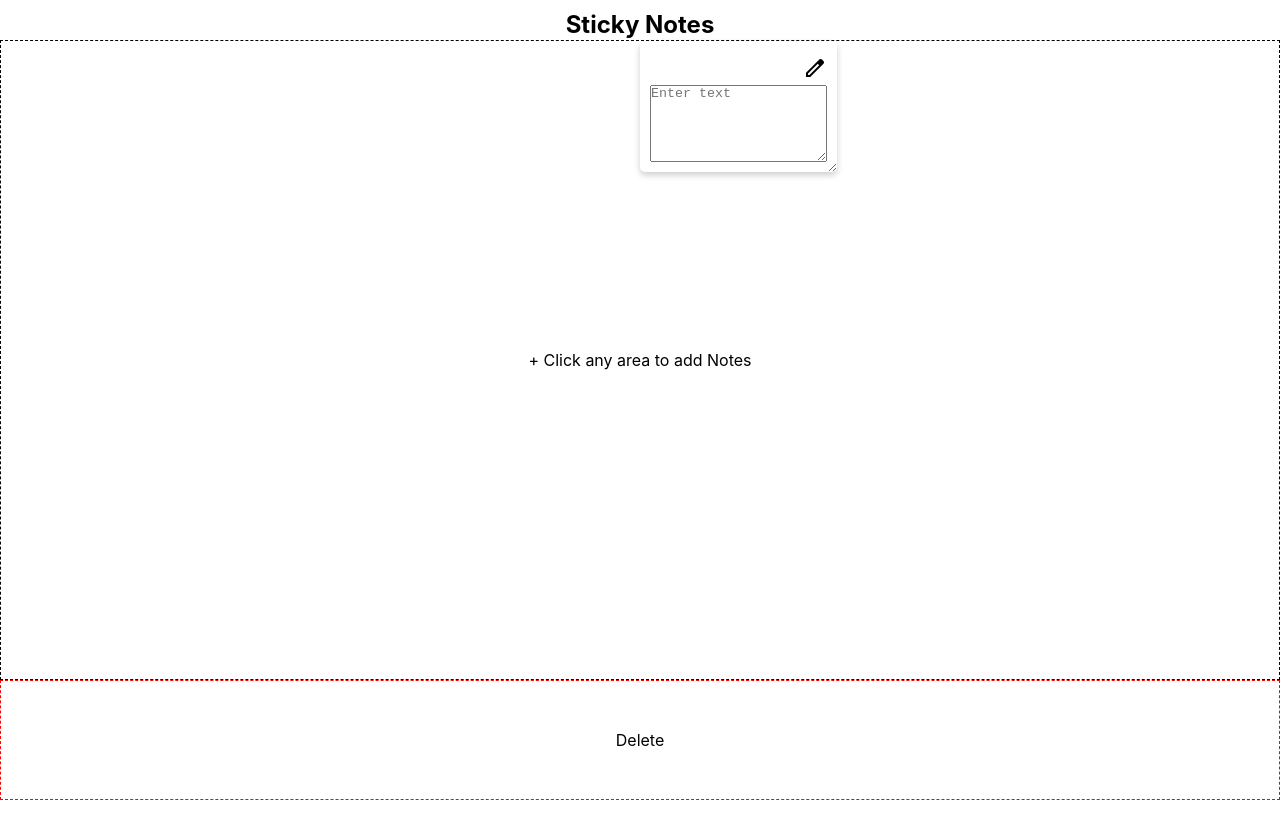
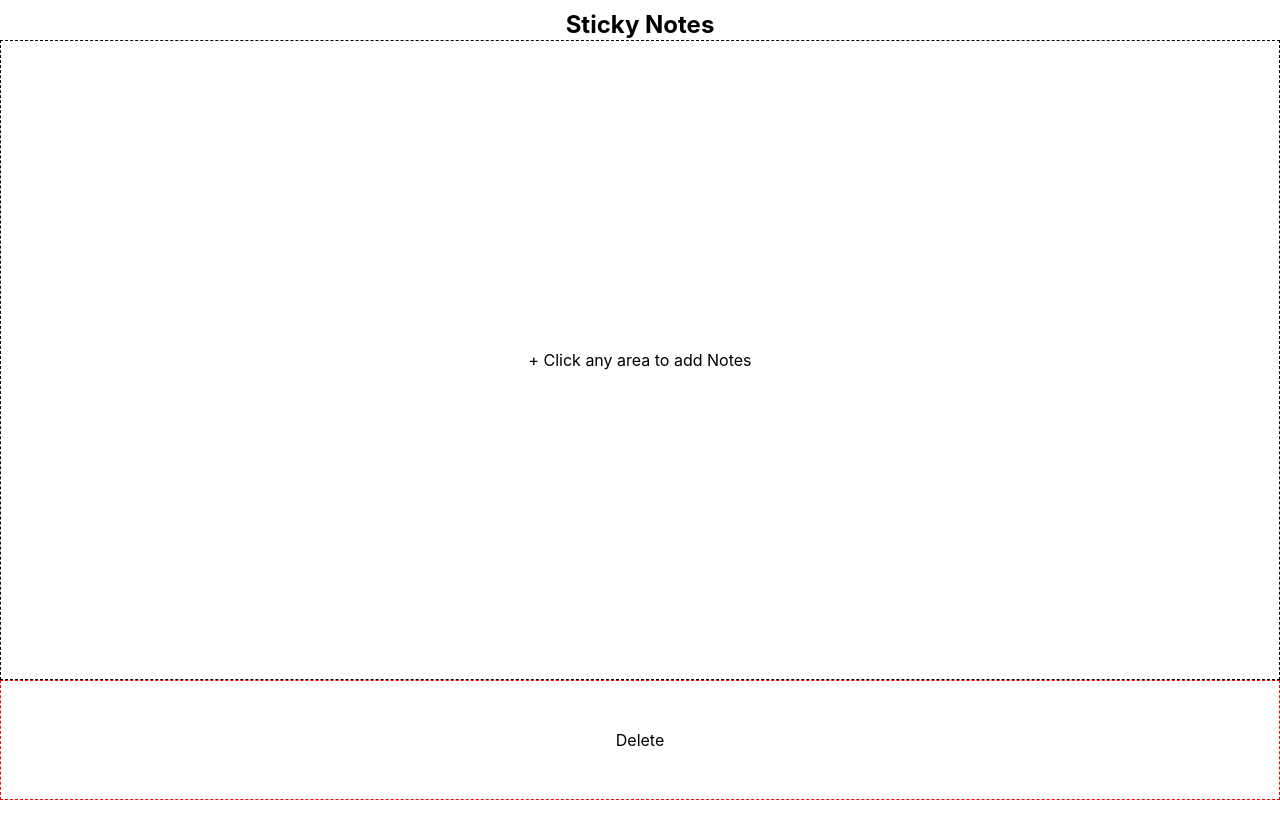
Before and after one commit to phil196000/sticky-notes, a React (Create React App) app: page / in a window 1280 px wide. Before the commit the page ends 800 px from the top, so only its background shows below. Built offline with nearby package versions, Linux system fonts and the light colour scheme.

Commit message:
implemented initial add and delete

```diff
--- a/src/App.tsx
+++ b/src/App.tsx
@@ -1,5 +1,4 @@
 import './App.css';
-import Delete from './components/Delete/Delete';
 import NotesArea from './components/Notes/NotesArea';
 
 function App() {
@@ -7,7 +6,6 @@ function App() {
     <div className="App">
       <h2 className='title'>Sticky Notes</h2>
       <NotesArea />
-      <Delete />
     </div>
   );
 }
--- a/src/components/Delete/Delete.tsx
+++ b/src/components/Delete/Delete.tsx
@@ -1,9 +1,22 @@
+import { FC } from 'react'
+import { useNotesContext } from '../../context/NotesContext'
 import './style.css'
-type Props = {}
+type Props = {
+  id: string
+}
 
-const Delete = (props: Props) => {
+const Delete: FC<Props> = ({ id }: Props) => {
+  const notesContext = useNotesContext()
+  const dragOver = (e: React.DragEvent<HTMLDivElement>) => {
+    e.preventDefault()
+  }
+  const drop = (e: React.DragEvent<HTMLDivElement>) => {
+    e.preventDefault();
+    notesContext?.removeNote(id)
+  }
+
   return (
-    <div className='delete'>Delete</div>
+    <div className='delete' onDrop={drop} onDragOver={dragOver}>Delete</div>
   )
 }
 
--- a/src/components/NoteCard/NoteCard.tsx
+++ b/src/components/NoteCard/NoteCard.tsx
@@ -1,18 +1,25 @@
 import { useEffect, useRef, useState } from 'react'
 import './style.css'
 
-type Props = {}
+type Props = {
+    drag: () => void
+}
 
-const NoteCard = (props: Props) => {
+const NoteCard = ({ drag }: Props) => {
     const noteCardRef = useRef<HTMLDivElement>(null)
     const [pos1, setPos1] = useState(0);
     const [pos2, setPos2] = useState(0);
     const [pos3, setPos3] = useState(0);
     const [pos4, setPos4] = useState(0);
+
+
+
     useEffect(() => {
         console.log('pos1', pos1, 'pos2', pos2, 'pos3', pos3, 'pos4', pos4, ':::ref:::', noteCardRef.current?.style.top, noteCardRef.current?.style.left);
 
     }, [pos1, pos2, pos3, pos4])
+
+
 
     const dragMouseDown = (e: React.MouseEvent<HTMLDivElement, MouseEvent>) => {
 
@@ -52,7 +59,9 @@ const NoteCard = (props: Props) => {
         document.onmousemove = null;
     }
     return (
-        <div ref={noteCardRef} className='note-card' onMouseDown={dragMouseDown}>
+        <div onDrag={drag} draggable={true} ref={noteCardRef} className='note-card'
+        // onMouseDown={dragMouseDown}
+        >
             <span className="material-symbols-outlined edit">
                 edit
             </span>
--- a/src/components/Notes/NotesArea.tsx
+++ b/src/components/Notes/NotesArea.tsx
@@ -1,20 +1,45 @@
-import React from 'react'
+import { useState, useEffect } from 'react'
 import './style.css'
 import NoteCard from '../NoteCard/NoteCard';
-type Props = {}
+import { useNotesContext } from '../../context/NotesContext';
+import Delete from '../Delete/Delete';
 
-const NotesArea = (props: Props) => {
+
+const NotesArea = () => {
+    const notesContext = useNotesContext()
+    const [deleteID, setDeleteID] = useState<string | null>(null)
     return (
-        <div className='notes-area'>
-            <div className='cards-area'>
-                <NoteCard />
+        <div className='main-container'>
+            <div className='notes-area' onClick={(e) => {
+                console.log({
+                    id: Date.now().toString(),
+                    positionLeft: e.clientX,
+                    positionTop: e.clientY,
+                    text: '',
+                });
+
+                notesContext?.addNote({
+                    id: Date.now().toString(),
+                    positionLeft: e.clientX,
+                    positionTop: e.clientY,
+                    text: '',
+                })
+            }}>
+                <div className='cards-area'>
+                    {notesContext?.notes.map((value, index) => {
+                        return <NoteCard drag={() => {
+                            setDeleteID(value.id)
+                        }} key={index} />
+                    })}
+                </div>
+                <span>
+                    +  Click any area to add Notes
+                </span>
+
             </div>
+            <Delete id={deleteID ?? ''} />
+        </div>
 
-            <span>
-                +  Click any area to add Notes
-            </span>
-
-        </div>
     )
 }
 
--- a/src/components/Notes/style.css
+++ b/src/components/Notes/style.css
@@ -6,6 +6,7 @@
   height: 80%;
   border: 1px dashed #000000;
   position: relative;
+  cursor: pointer;
 }
 
 .cards-area {
@@ -15,3 +16,8 @@
   height: ; */
   display: flex;
 }
+
+.main-container {
+  width: 100%;
+  height: 100%;
+}
--- /dev/null
+++ b/src/context/NotesContext.tsx
@@ -0,0 +1,68 @@
+import { createContext, useContext, useEffect, useState } from "react";
+
+const NotesContext = createContext<Notes | undefined>(undefined);
+const useNotesContext = () => useContext(NotesContext);
+
+type Note = {
+    id: string;
+    text: string;
+    positionTop: number;
+    positionLeft: number;
+};
+
+type Notes = {
+    notes: Note[]
+    addNote: (value: Note) => void
+    removeNote: (id: string) => void
+}
+
+type NotesProviderProps = {
+    children: React.ReactNode
+}
+
+const NotesProvider = ({ children }: NotesProviderProps) => {
+    const [notes, setNotes] = useState<Note[]>([])
+
+    useEffect(() => {
+        fetchNotes()
+    }, [])
+
+    const fetchNotes = () => {
+        const data = localStorage.getItem('notes');
+        if (data != null) {
+            setNotes(JSON.parse(data));
+        }
+    }
+
+    const addNote = (value: Note) => {
+        const updatedNotes = [...notes, value]
+        localStorage.setItem('notes', JSON.stringify(updatedNotes));
+        setNotes(updatedNotes)
+    }
+    const removeNote = (id: string) => {
+        const updatedNotes = notes.filter((value) => {
+            if (value.id !== id) {
+                return value;
+            }
+        })
+        // set updated notes to storage
+        localStorage.setItem('notes', JSON.stringify(updatedNotes));
+        setNotes(updatedNotes)
+
+
+    }
+
+    return (
+        <NotesContext.Provider
+            value={{
+                notes,
+                addNote,
+                removeNote,
+            }}>
+            {children}
+        </NotesContext.Provider>
+    );
+};
+export { useNotesContext };
+
+export default NotesProvider;
--- a/src/index.tsx
+++ b/src/index.tsx
@@ -3,13 +3,16 @@ import ReactDOM from 'react-dom/client';
 import './index.css';
 import App from './App';
 import reportWebVitals from './reportWebVitals';
+import NotesProvider from './context/NotesContext';
 
 const root = ReactDOM.createRoot(
   document.getElementById('root') as HTMLElement
 );
 root.render(
   <React.StrictMode>
-    <App />
+    <NotesProvider>
+      <App />
+    </NotesProvider>
   </React.StrictMode>
 );
 
```
